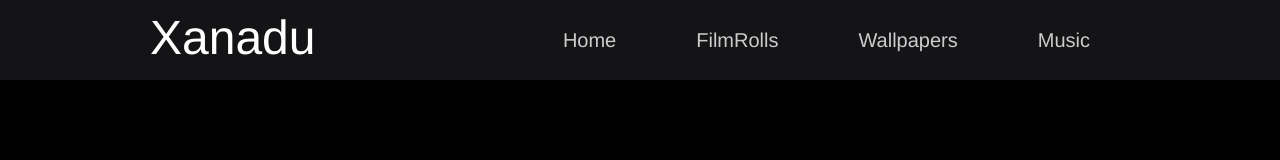
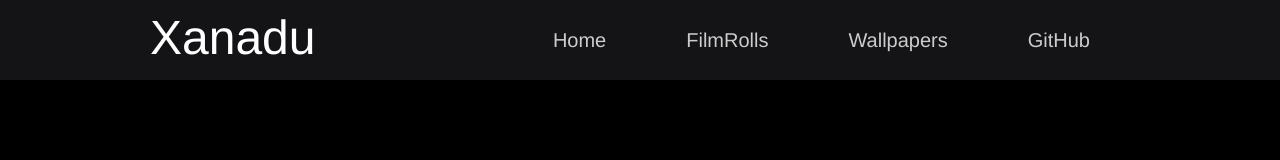
Before and after one commit to HauntedAttics/Xanadu, a React (Create React App) app: page / in a window 1280 px wide. Shown: the top 160 px of the page. Built offline with nearby package versions, Linux system fonts and the light colour scheme.

Commit message:
header update

```diff
--- a/src/common/local-data.js
+++ b/src/common/local-data.js
@@ -12,7 +12,7 @@ export const headerLinks = [
     link: "/wallpapers"
   },
   {
-    title: "Music",
-    link: 'https://music.migu.cn/v3/playlist/203054806'
+    title: "GitHub",
+    link: 'https://github.com/HauntedAttics/Xanadu'
   }
 ]
```
